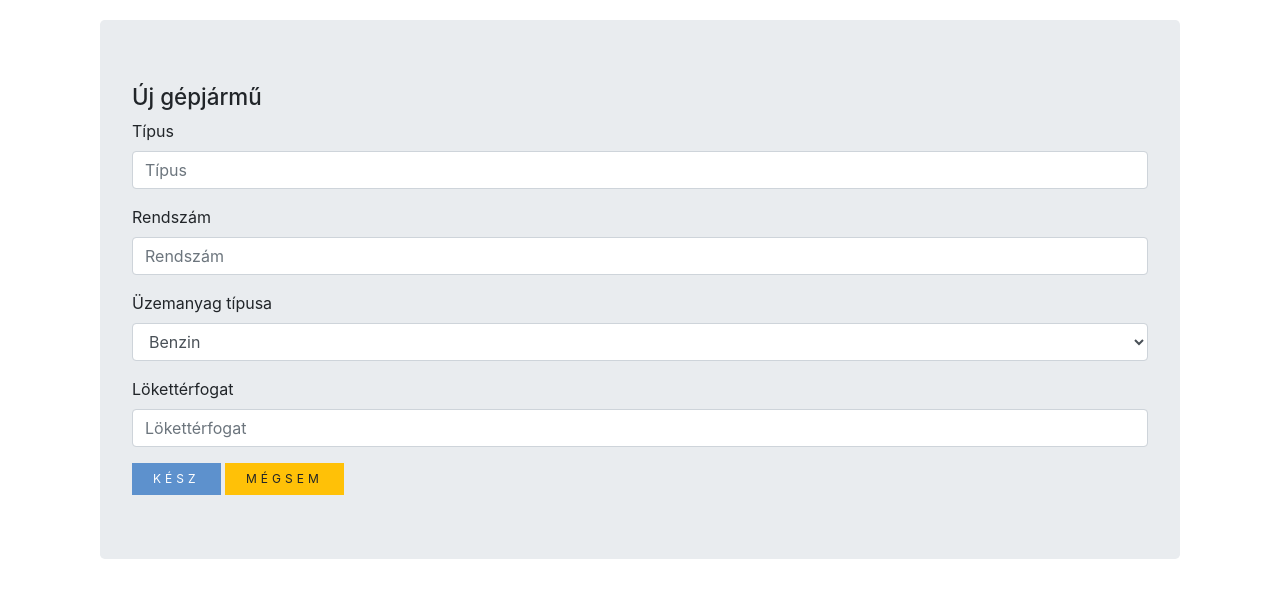
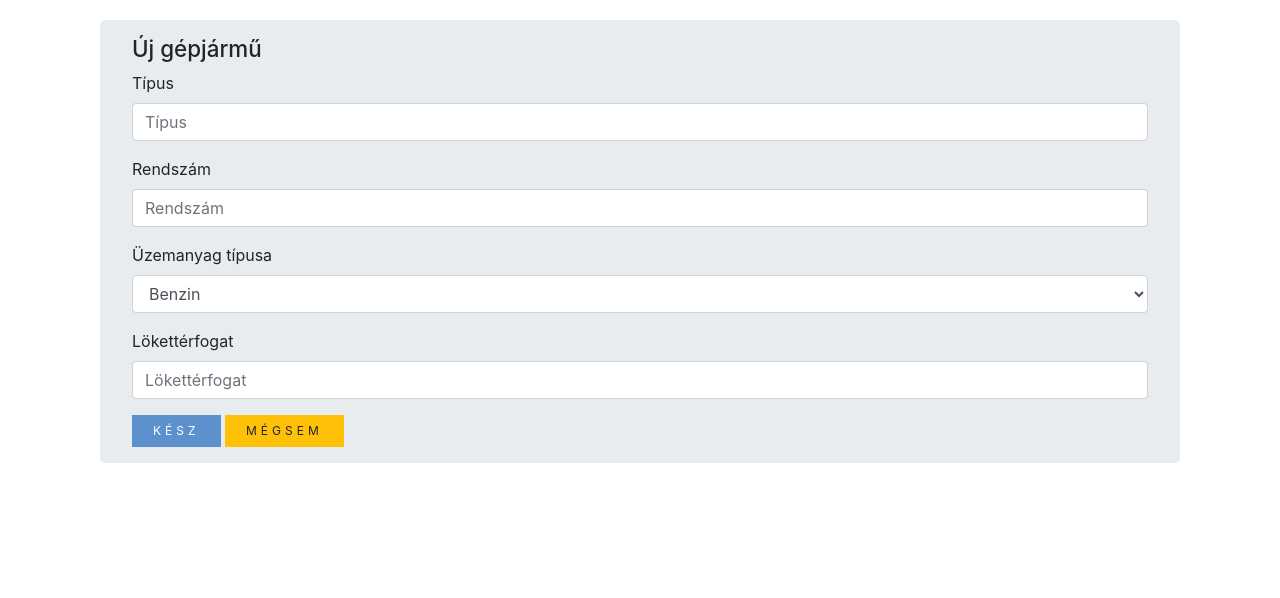
Before and after one commit to udvarisz/timesheet, a Django app: page /time_sheet/new_car/ in a window 1280 px wide. Shown: the part 139-737 px from the top of the page. Run offline with Django 3.2, Linux system fonts and the light colour scheme; some libraries are stand-ins or nearby versions.

Commit message:
div-takaritas

```diff
--- a/mysite/static/css/master.css
+++ b/mysite/static/css/master.css
@@ -8,7 +8,7 @@
 .noborder {
   border: 0px !important;
 }
-
+.jumbotron {padding: 1rem 2rem}
 .szures-btn {display: block;margin-top: 10px;}
 
 /*Buttons*/
```
Also changed, not shown: mysite/time_sheet.json (added, +1 -0 lines), mysite/time_sheet/templates/time_sheet/duty_sum.html (+3 -4 lines).
